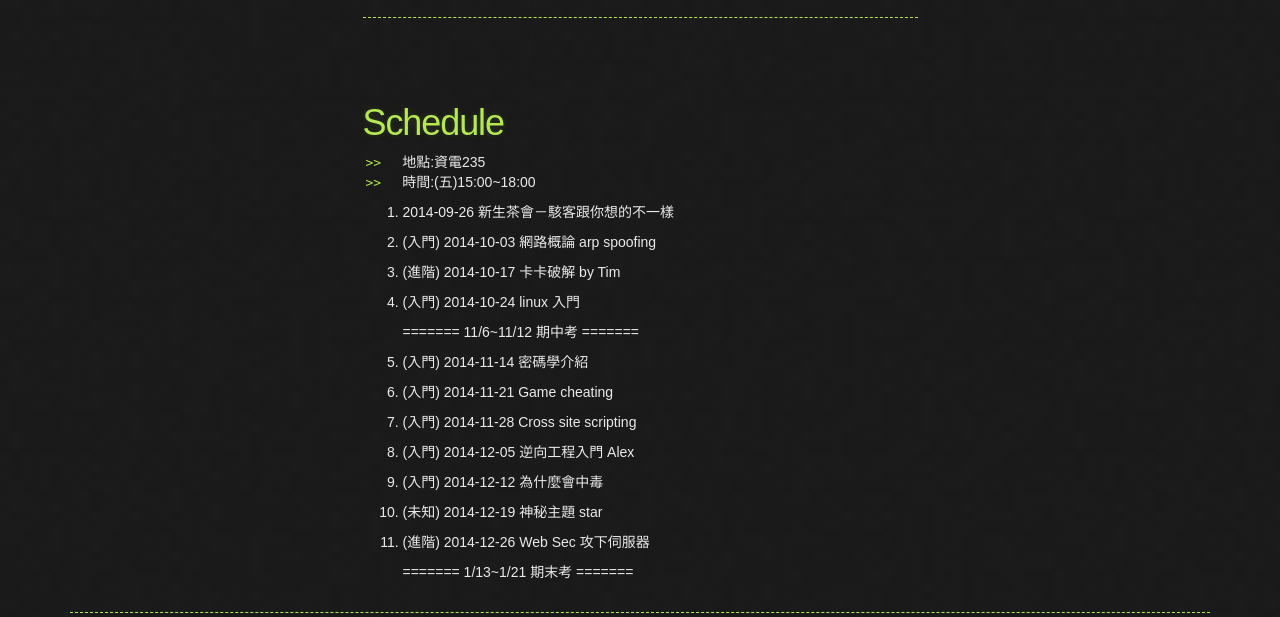
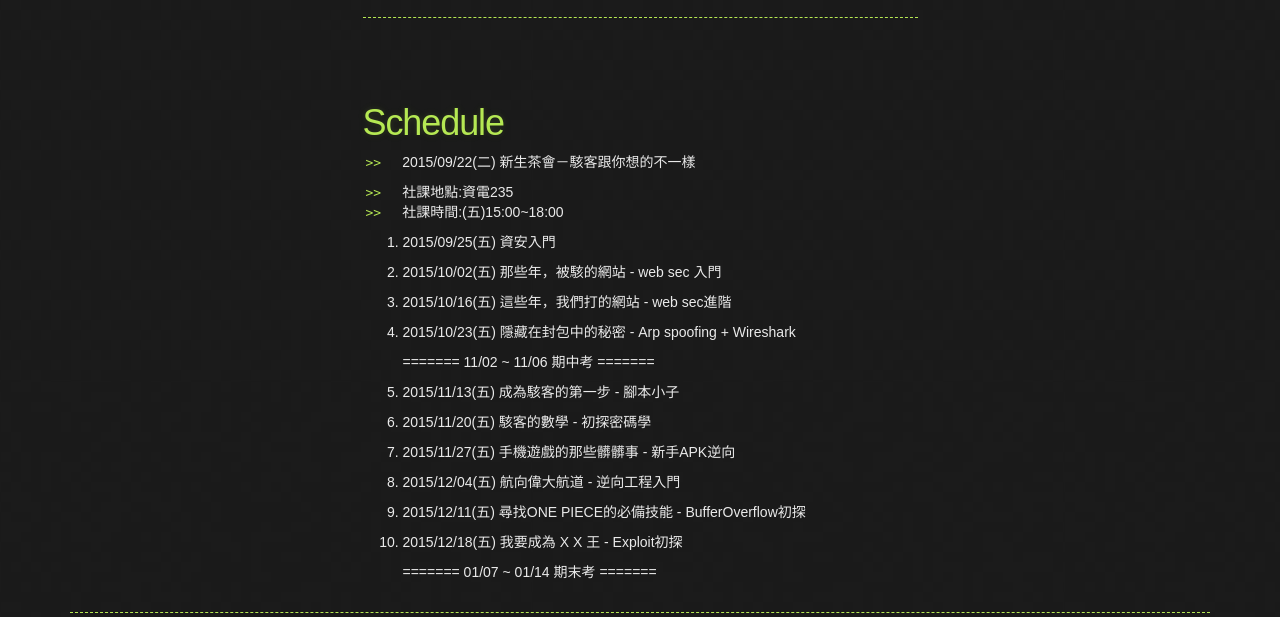
Before and after one commit to FISA-TW/FISA-TW.github.io, a plain HTML site: page index.html in a window 1280 px wide. Shown: the part 683-1300 px from the top of the page. Drawn offline with nearby package versions, Linux system fonts and the light colour scheme.

Commit message:
update schedule

```diff
--- a/index.html
+++ b/index.html
@@ -86,23 +86,25 @@
           <section>
             <h1 id="schedule">Schedule</h1>
             <ul>
-              <li>地點:資電235</li>
-              <li>時間:(五)15:00~18:00</li>
+              <li>2015/09/22(二) 新生茶會－駭客跟你想的不一樣</li>
+            </ul>
+            <ul>
+              <li>社課地點:資電235</li>
+              <li>社課時間:(五)15:00~18:00</li>
             </ul>
             <ol>
-              <li><p>2014-09-26 新生茶會－駭客跟你想的不一樣</p></li>
-              <li><p>(入門) 2014-10-03 網路概論 arp spoofing</p></li>
-              <li><p>(進階) 2014-10-17 卡卡破解 by Tim</p></li>
-              <li><p>(入門) 2014-10-24 linux 入門</p></li>
-              <p>======= 11/6~11/12 期中考 =======</p>
-              <li><p>(入門) 2014-11-14 密碼學介紹</p></li>
-              <li><p>(入門) 2014-11-21 Game cheating</p></li>
-              <li><p>(入門) 2014-11-28 Cross site scripting</p></li>
-              <li><p>(入門) 2014-12-05 逆向工程入門 Alex</p></li>
-              <li><p>(入門) 2014-12-12 為什麼會中毒</p></li>
-              <li><p>(未知) 2014-12-19 神秘主題 star</p></li>
-              <li><p>(進階) 2014-12-26 Web Sec 攻下伺服器</p></li>
-              <p>======= 1/13~1/21 期末考 =======</p>
+              <li><p>2015/09/25(五) 資安入門</p></li>
+              <li><p>2015/10/02(五) 那些年，被駭的網站 - web sec 入門</p></li>
+              <li><p>2015/10/16(五) 這些年，我們打的網站 - web sec進階</p></li>
+              <li><p>2015/10/23(五) 隱藏在封包中的秘密 - Arp spoofing + Wireshark</p></li>
+              <p>======= 11/02 ~ 11/06 期中考 =======</p>
+              <li><p>2015/11/13(五) 成為駭客的第一步 - 腳本小子</p></li>
+              <li><p>2015/11/20(五) 駭客的數學 - 初探密碼學</p></li>
+              <li><p>2015/11/27(五) 手機遊戲的那些髒髒事 - 新手APK逆向</p></li>
+              <li><p>2015/12/04(五) 航向偉大航道 - 逆向工程入門</p></li>
+              <li><p>2015/12/11(五) 尋找ONE PIECE的必備技能 - BufferOverflow初探</p></li>
+              <li><p>2015/12/18(五) 我要成為 X X 王 - Exploit初探</p></li>
+              <p>======= 01/07 ~ 01/14 期末考 =======</p>
             </ol>
           </section>
         </div><!-- /.col -->
```
